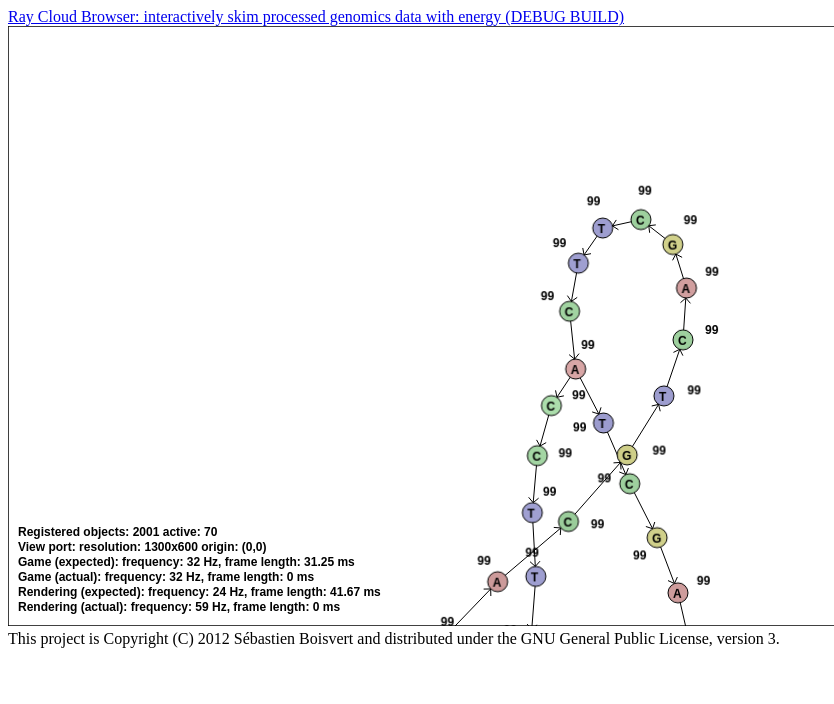
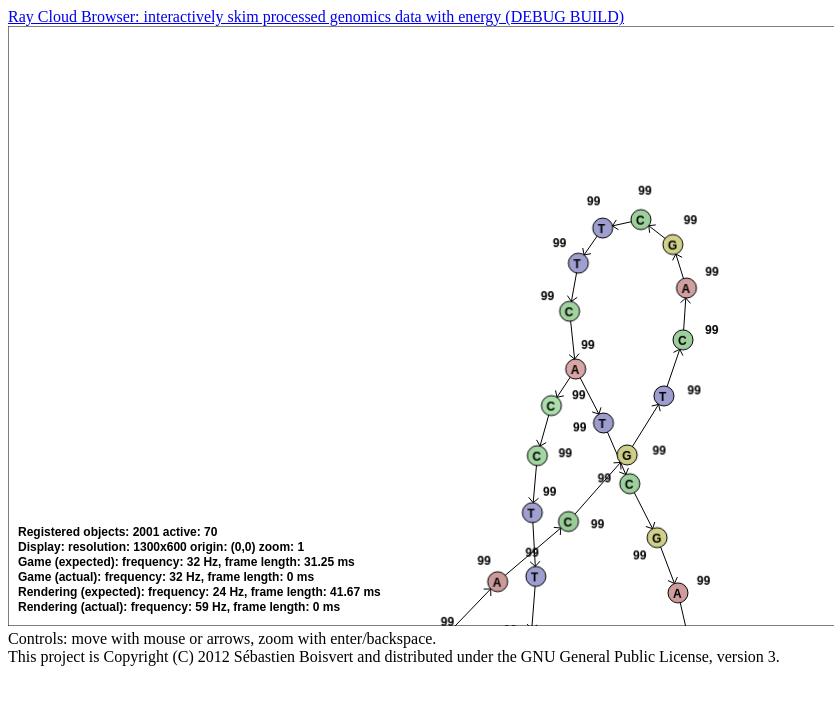
Before and after one commit to sebhtml/Ray-Cloud-Browser, a plain HTML site: page client/index.html in a window 1280 px wide. Shown: the top 704 px of the page, without its empty margins (0-834 px from the left). Drawn offline with Linux system fonts and the light colour scheme.

Commit message:
Added zooming features
Signed-off-by: Sébastien Boisvert <sebastien.boisvert.3@ulaval.ca>

```diff
--- a/client/PhysicsEngine.js
+++ b/client/PhysicsEngine.js
@@ -43,6 +43,7 @@ function PhysicsEngine(screen){
  * active objects.
  */
 	this.useGrid=false;
+
 	this.useProximity=false;
 	this.useFullMap=true;
 
--- a/client/Screen.js
+++ b/client/Screen.js
@@ -37,6 +37,7 @@ function Screen(gameFrequency,renderingFrequency){
 	this.originDamping=0.90;
 	this.originMoveSlices=2;
 	this.originMoveInProgress=false;
+	this.zoomValue=1;
 
 	this.kmerLength=31;
 	this.graphOperator=new GraphOperator(this.kmerLength);
@@ -47,29 +48,12 @@ function Screen(gameFrequency,renderingFrequency){
 	this.gameFrameLength=this.roundNumber(1000/this.gameFrequency,2);
 	this.renderingFrameLength=this.roundNumber(1000/this.renderingFrequency,2);
 
-	this.canvas=document.createElement("canvas");
+	this.webDocument=new WebDocument();
+	this.canvas=this.webDocument.getCanvas();
 
-	this.canvas.style.position="relative";
-
-	var link=document.createElement("div");
-	var hrefLink=document.createElement("a");
-	hrefLink.href="https://github.com/sebhtml/Ray-Cloud-Browser";
-	var linkText=document.createTextNode("Ray Cloud Browser: interactively skim processed genomics data with energy (DEBUG BUILD)");
-	hrefLink.appendChild(linkText);
-	link.appendChild(hrefLink);
-
-	var body=document.getElementsByTagName("body")[0];
-	body.appendChild(link);
-	var center=document.createElement("center");
-	center.appendChild(this.canvas);
-
-	body.appendChild(center);
-
-	var footer=document.createElement("div");
-	var linkTextBottom=document.createTextNode("This project is Copyright (C) 2012 Sébastien Boisvert and distributed under the GNU General Public License, version 3.");
-	footer.appendChild(linkTextBottom);
-	body.appendChild(footer);
-
+	this.renderingCanvas=document.createElement("canvas");
+	this.renderingCanvas.width=1300/this.zoomValue;
+	this.renderingCanvas.height=600/this.zoomValue;
 
 	this.renderer=new Renderer(this);
 
@@ -93,6 +77,7 @@ function Screen(gameFrequency,renderingFrequency){
 	this.types=["linear","random","star"];
 	this.type=this.types[this.typeIndex];
 
+	this.renderingContext=this.renderingCanvas.getContext("2d");
 	this.context=this.canvas.getContext("2d");
 
 	var _this=this;
@@ -708,7 +693,9 @@ Screen.prototype.drawControlPanel=function(){
 		offsetX,this.canvas.height-offsetY);
 	offsetY-=stepping;
 
-	this.context.fillText("View port: resolution: "+this.canvas.width+"x"+this.canvas.height+" origin: ("+this.originX+","+this.originY+")",
+	this.context.fillText("Display: resolution: "+this.canvas.width+"x"+this.canvas.height+" origin: ("+
+		this.roundNumber(this.originX,2)+","+this.roundNumber(this.originY,2)+") "+
+		"zoom: "+this.zoomValue,
 		offsetX,this.canvas.height-offsetY);
 	offsetY-=stepping;
 
@@ -748,6 +735,9 @@ Screen.prototype.draw=function(){
 	this.canvas.width=this.width;
 	this.canvas.height=this.height;
 
+	this.renderingCanvas.width=1300/this.zoomValue;
+	this.renderingCanvas.height=600/this.zoomValue;
+
 	var start=this.getMilliseconds();
 
 	var context=this.context;
@@ -778,10 +768,20 @@ Screen.prototype.draw=function(){
 
 	this.drawControlPanel();
 
+/*
+ * \see http://www.w3schools.com/tags/canvas_drawimage.asp
+ */
+	this.context.drawImage(this.renderingCanvas,
+		0,0,this.renderingCanvas.width,this.renderingCanvas.height,
+		0,0,this.canvas.width,this.canvas.height);
+
+
 	var end=this.getMilliseconds();
 
 	this.drawingMilliseconds+=(end-start);
+
 	this.drawingFrames++;
+
 }
 
 Screen.prototype.getRandomX=function(){
@@ -793,7 +793,7 @@ Screen.prototype.getRandomY=function(){
 }
 
 Screen.prototype.getContext=function(){
-	return this.context;
+	return this.renderingContext;
 }
 
 Screen.prototype.getWidth=function(){
@@ -809,8 +809,8 @@ Screen.prototype.isOutside=function(vertex,buffer){
 	var x=vertex.getX()-this.getOriginX();
 	var y=vertex.getY()-this.getOriginY();
 
-	var width=this.getWidth();
-	var height=this.getHeight();
+	var width=this.renderingCanvas.width;
+	var height=this.renderingCanvas.height;
 
 /*
  * The buffer region around the screen.
@@ -851,6 +851,9 @@ Screen.prototype.processKeyboardEvent=function(e){
 	var rightKey=39;
 	var downKey=40;
 
+	var backspace=8;
+	var enter=13;
+
 	var shift=32;
 
 	if(key==leftKey){
@@ -861,8 +864,14 @@ Screen.prototype.processKeyboardEvent=function(e){
 		this.originYSpeed+=shift;
 	}else if(key==upKey){
 		this.originYSpeed-=shift;
+	}else if(key==enter){
+		this.zoomValue*=2;
+	}else if(key==backspace){
+		this.zoomValue/=2;
 	}
 
+	if(this.zoomValue>=1)
+		this.zoomValue=1;
 }
 
 Screen.prototype.getActiveObjects=function(){
--- /dev/null
+++ b/client/WebDocument.js
@@ -0,0 +1,49 @@
+/*
+ *  Ray Cloud Browser: interactively skim processed genomics data with energy
+ *  Copyright (C) 2012  Sébastien Boisvert
+ *
+ *  This program is free software: you can redistribute it and/or modify
+ *  it under the terms of the GNU General Public License as published by
+ *  the Free Software Foundation, version 3 of the License.
+ *
+ *  This program is distributed in the hope that it will be useful,
+ *  but WITHOUT ANY WARRANTY; without even the implied warranty of
+ *  MERCHANTABILITY or FITNESS FOR A PARTICULAR PURPOSE.  See the
+ *  GNU General Public License for more details.
+ *
+ *  You should have received a copy of the GNU General Public License
+ *  along with this program.  If not, see <http://www.gnu.org/licenses/>.
+ */
+
+function WebDocument(){
+
+	this.canvas=document.createElement("canvas");
+
+	this.canvas.style.position="relative";
+
+	var link=document.createElement("div");
+	var hrefLink=document.createElement("a");
+	hrefLink.href="https://github.com/sebhtml/Ray-Cloud-Browser";
+	var linkText=document.createTextNode("Ray Cloud Browser: interactively skim processed genomics data with energy (DEBUG BUILD)");
+	hrefLink.appendChild(linkText);
+	link.appendChild(hrefLink);
+
+	var body=document.getElementsByTagName("body")[0];
+	body.appendChild(link);
+	var center=document.createElement("center");
+	center.appendChild(this.canvas);
+
+	body.appendChild(center);
+
+	var footer=document.createElement("div");
+	var controls=document.createTextNode("Controls: move with mouse or arrows, zoom with enter/backspace.");
+	var linkTextBottom=document.createTextNode("This project is Copyright (C) 2012 Sébastien Boisvert and distributed under the GNU General Public License, version 3.");
+	footer.appendChild(controls);
+	footer.appendChild(document.createElement("br"));
+	footer.appendChild(linkTextBottom);
+	body.appendChild(footer);
+}
+
+WebDocument.prototype.getCanvas=function(){
+	return this.canvas;
+}
--- a/client/index.html
+++ b/client/index.html
@@ -11,17 +11,24 @@ Ray Cloud Browser: interactively skim processed genomics data with energy
 
 <body>
 
+
+<script type="text/javascript" charset="UTF-8" src="Button.js"></script>
+
 <script type="text/javascript" charset="UTF-8" src="Grid.js"></script>
+<script type="text/javascript" charset="UTF-8" src="PhysicsEngine.js"></script>
+
+<script type="text/javascript" charset="UTF-8" src="Renderer.js"></script>
 <script type="text/javascript" charset="UTF-8" src="Blit.js"></script>
 <script type="text/javascript" charset="UTF-8" src="Blitter.js"></script>
-<script type="text/javascript" charset="UTF-8" src="Button.js"></script>
-<script type="text/javascript" charset="UTF-8" src="Vertex.js"></script>
+
+<script type="text/javascript" charset="UTF-8" src="DataStore.js"></script>
+
 <script type="text/javascript" charset="UTF-8" src="Kmer.js"></script>
-<script type="text/javascript" charset="UTF-8" src="DataStore.js"></script>
 <script type="text/javascript" charset="UTF-8" src="GraphOperator.js"></script>
 <script type="text/javascript" charset="UTF-8" src="Graph.js"></script>
-<script type="text/javascript" charset="UTF-8" src="Renderer.js"></script>
-<script type="text/javascript" charset="UTF-8" src="PhysicsEngine.js"></script>
+<script type="text/javascript" charset="UTF-8" src="Vertex.js"></script>
+
+<script type="text/javascript" charset="UTF-8" src="WebDocument.js"></script>
 <script type="text/javascript" charset="UTF-8" src="Screen.js"></script>
 <script type="text/javascript" charset="UTF-8" src="main.js"></script>
 
```
Also changed, not shown: 1 other file.
